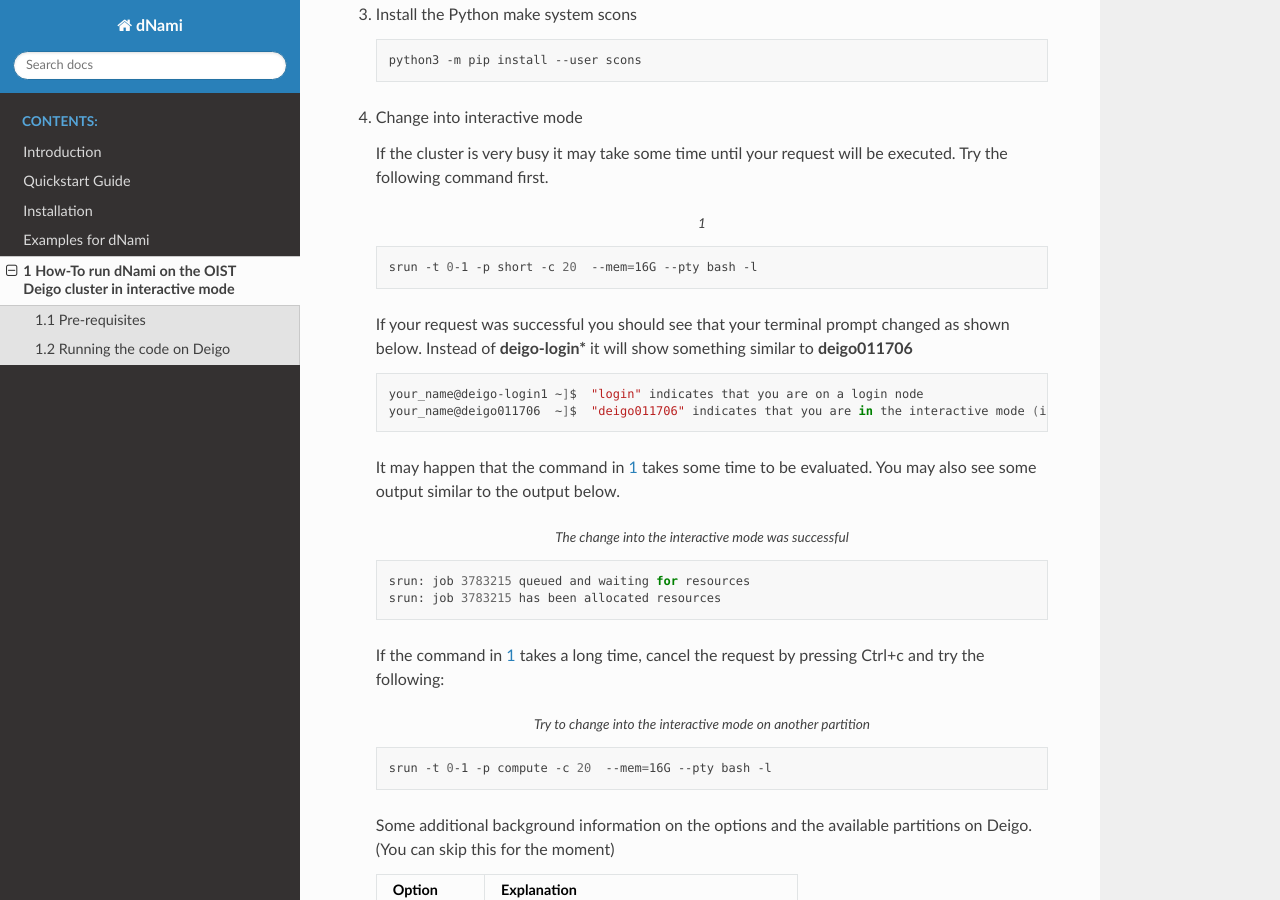
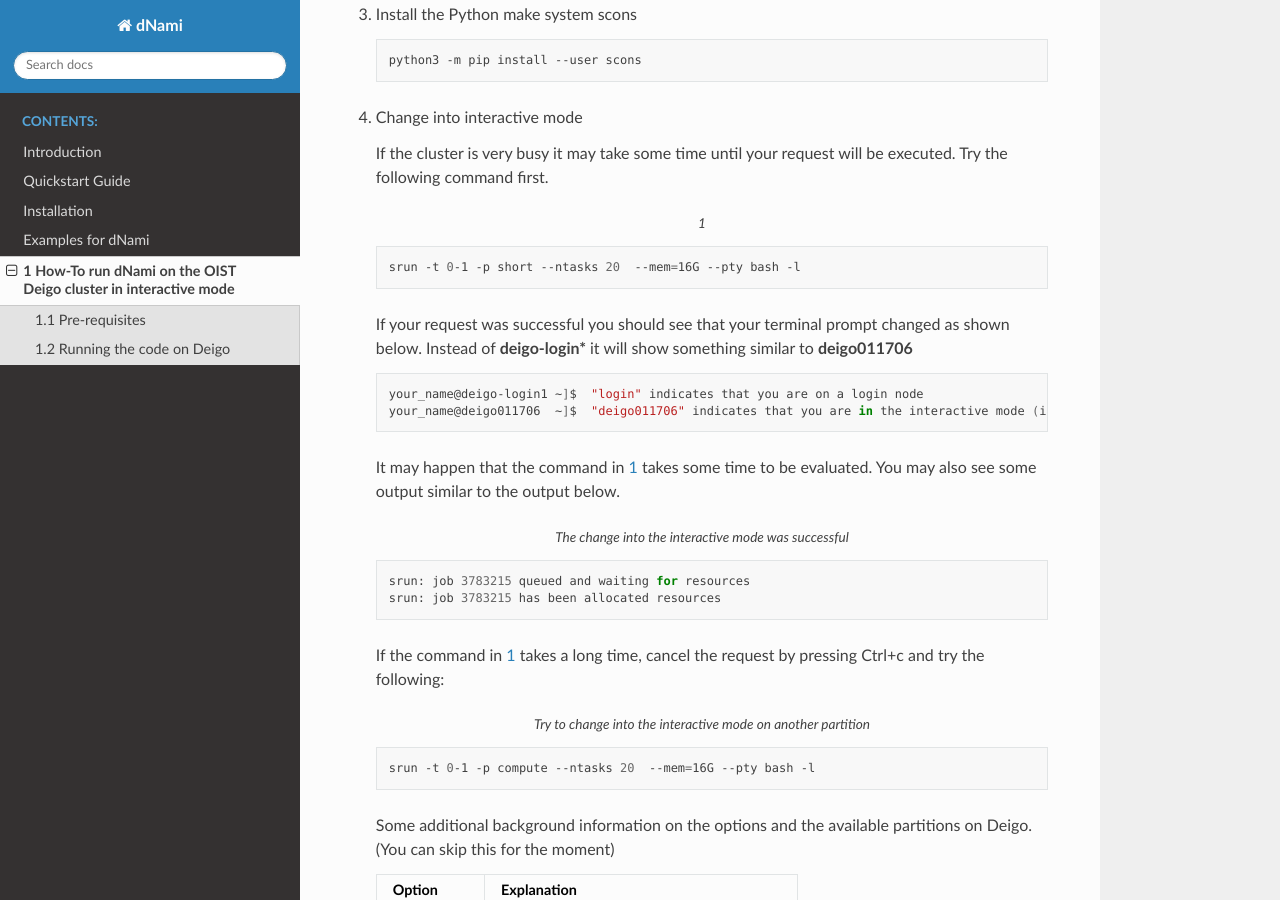
Before and after one commit to dNamiLab/dNami, a Sphinx documentation site: the page built from doc/usage/deigo.rst, in a window 1280 px wide and 900 px high, scrolled down 1984 px. Built offline with Sphinx 7.4.7 and the Read the Docs theme 2.0.0, drawn with Linux system fonts in a browser that asks for light colours.

Commit message:
Updated the documentation

```diff
--- a/doc/usage/deigo.rst
+++ b/doc/usage/deigo.rst
@@ -89,7 +89,7 @@ Running the code on Deigo
       :caption: 1
       :name: Try-1
 
-      srun -t 0-1 -p short -c 20  --mem=16G --pty bash -l
+      srun -t 0-1 -p short --ntasks 20  --mem=16G --pty bash -l
 
    If your request was successful you should see that your terminal prompt changed as shown below.
    Instead of **deigo-login*** it will show something similar to **deigo011706**
@@ -115,7 +115,7 @@ Running the code on Deigo
       :caption: Try to change into the interactive mode on another partition
       :name: Try-2
 
-      srun -t 0-1 -p compute -c 20  --mem=16G --pty bash -l
+      srun -t 0-1 -p compute --ntasks 20  --mem=16G --pty bash -l
 
    Some additional background information on the options and the available partitions on Deigo.
    (You can skip this for the moment)
```
Also changed, not shown: other parts of doc/usage/deigo.rst (+1 -1 lines).
